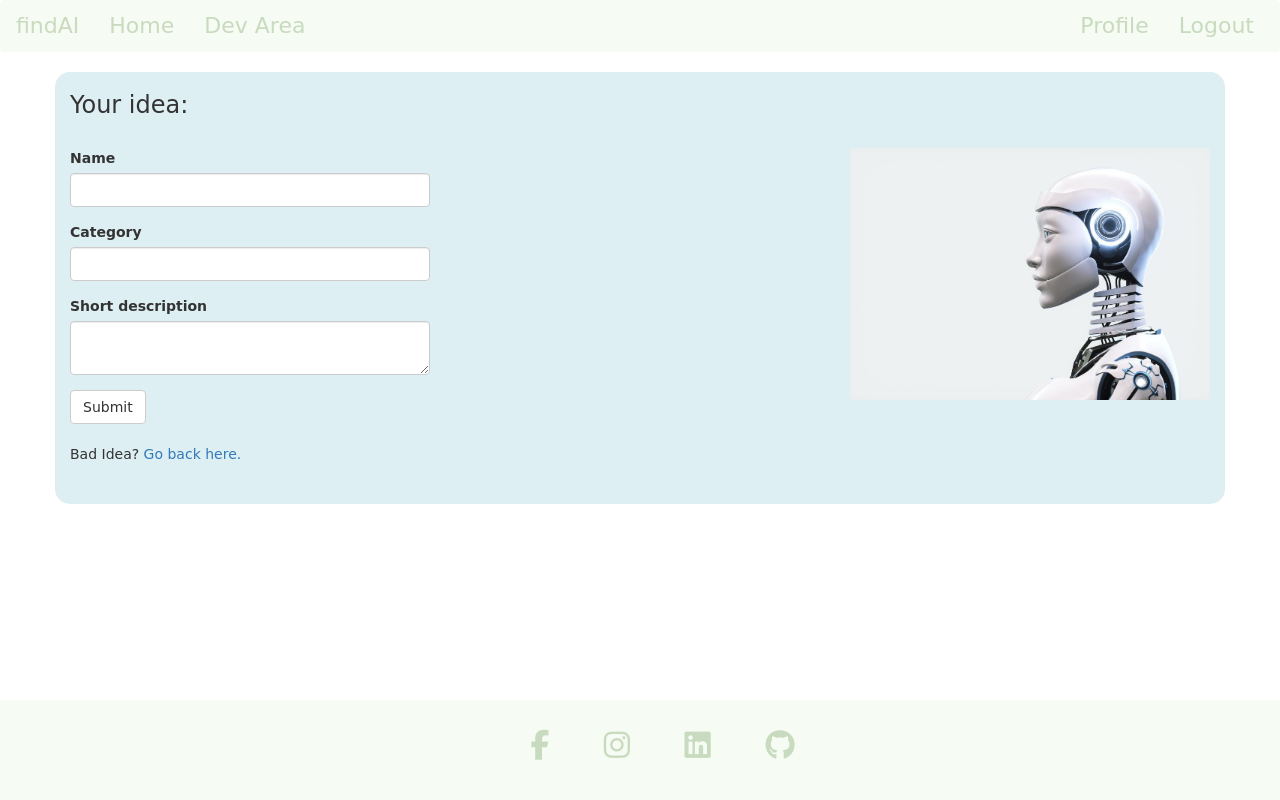
After one commit to miloshIra/findAI, a Flask app: page /model_idea in a window 1280 px wide. The commit adds this page. Run offline with Flask 2, Linux system fonts and the light colour scheme; the visitor is signed in with stand-in values (Sample User, id 1); data comes from the database, SQL or seed files in the repository; some libraries are stand-ins or nearby versions; some web fonts are replaced.

Commit message:
added idea functionality and table.

```diff
--- a/app/forms.py
+++ b/app/forms.py
@@ -1,5 +1,5 @@
 from flask_wtf import FlaskForm
-from wtforms import StringField, PasswordField, BooleanField, SubmitField
+from wtforms import StringField, PasswordField, BooleanField, SubmitField, TextAreaField
 from wtforms.validators import DataRequired, ValidationError, Email, EqualTo
 from app.models import User
 
@@ -48,3 +48,11 @@ class EditProfileForm(FlaskForm):
             user = User.query.filter_by(username=self.username.data).first()
             if user is not None:
                 raise ValidationError('Username already taken')
+
+
+class ModelIdeaForm(FlaskForm):
+    # username = StringField(validators=[DataRequired()])
+    name = StringField(validators=[DataRequired()])
+    category = StringField('Category', validators=[DataRequired()])
+    description = TextAreaField('Short description', validators=[DataRequired()])
+    submit = SubmitField('Submit')
--- a/app/models.py
+++ b/app/models.py
@@ -48,5 +48,14 @@ class User(UserMixin, db.Model):
 
 class AIService(db.Model):
     id = db.Column(UUID(as_uuid=True), primary_key=True, default=uuid.uuid4)
-    counter = db.Column(db.Integer)
+    counter = db.Column(db.Integer) # why did I use this for ??
     created = db.Column(db.DateTime, default=datetime.utcnow)
+
+
+class AIIdea(db.Model):
+    id = db.Column(UUID(as_uuid=True), primary_key=True, default=uuid.uuid4)
+    user_id = db.Column(UUID(as_uuid=True), db.ForeignKey('user.id'))
+    category = db.Column(db.String(32))
+    description = db.Column(db.Text())
+    name = db.Column(db.String(32))
+    created = db.Column(db.DateTime, default=datetime.utcnow)
--- a/app/routes.py
+++ b/app/routes.py
@@ -1,7 +1,7 @@
 from app import app, db
-from .models import User, Company
+from .models import User, Company, AIIdea
 from flask import render_template, flash, redirect, url_for, request
-from app.forms import LoginForm, RegistrationForm, EditProfileForm, CompanyRegistrationForm
+from app.forms import LoginForm, RegistrationForm, EditProfileForm, CompanyRegistrationForm, ModelIdeaForm
 from flask_login import current_user, login_user, logout_user, login_required
 from werkzeug.urls import url_parse
 from sqlalchemy.orm import joinedload
@@ -59,7 +59,6 @@ def register():
 def comp_register():
     if current_user.is_authenticated and current_user.company_id is not None:
         company = Company.query.filter_by(id=current_user.company_id).first()
-        print(company)
         flash('You already belong to company {}'.format(company.name))
         return redirect(url_for('index'))
     form = CompanyRegistrationForm()
@@ -110,3 +109,26 @@ def edit_profile():
     elif request.method == 'GET':
         form.username.data = current_user.username
     return render_template('edit_profile.html', title='Edit Profile', form=form)
+
+
+@app.route('/model_idea', methods=['GET', 'POST'])
+def model_idea():
+    if current_user.is_anonymous:
+        flash('You need to login to leave an model suggestion.')
+        return redirect(url_for('index'))
+    form = ModelIdeaForm()
+    if form.validate_on_submit():
+        idea = AIIdea(user_id=current_user.id,
+                      name=form.name.data,
+                      category=form.category.data,
+                      description=form.description.data)
+        db.session.add(idea)
+        db.session.commit()
+        flash('Your idea has been submited we will contact you as soon as possible.')
+        return redirect(url_for('index'))
+    return render_template('model_idea.html', title='Model Idea', form=form)
+
+
+@app.route('/api_docs', methods=['GET', 'POST'])
+def api_docs():
+    return render_template('api_docs', title='API documentation')
--- a/app/templates/base.html
+++ b/app/templates/base.html
@@ -20,14 +20,21 @@
 
 
 {% block content %}
-    <div class="container">
-        {% with messages = get_flashed_messages() %}
+    {% block alerts %}
+
+    {% with messages = get_flashed_messages() %}
         {% if messages %}
             {% for message in messages %}
+            <center>
             <div class="alert alert-info" role="alert">{{ message }}</div>
+            </center>
             {% endfor %}
         {% endif %}
         {% endwith %}
+    {% endblock %}
+
+
+    <div class="container">
 
         {# application content needs to be provided in the app_content block #}
         {% block app_content %}
--- a/app/templates/index.html
+++ b/app/templates/index.html
@@ -20,4 +20,6 @@
         {% include 'snippets/image.html' %}
     </div>
 
+
+
 {% endblock %}
--- /dev/null
+++ b/app/templates/model_idea.html
@@ -0,0 +1,19 @@
+{% extends "base.html" %}
+{% import 'bootstrap/wtf.html' as wtf %}
+
+
+{% block app_content %}
+    <h3>Your idea:</h3>
+   <div class="row">
+        <div class="col-md-4">
+            {{ wtf.quick_form(form) }}
+                <br>
+            <p>Bad Idea? <a href="{{ url_for('index') }}">Go back here.</a></p>
+        </div>
+       <div class="col-md-4">
+           </div>
+<!--        {% include 'snippets/desc.html' %}-->
+        {% include 'snippets/image.html' %}
+    </div>
+
+{% endblock %}
--- a/app/templates/snippets/desc.html
+++ b/app/templates/snippets/desc.html
@@ -10,7 +10,7 @@
                 made to give everyday users the power
                 of ai systems in every field. <br><br>
                 Have an idea for AI model? <br><br>
-                Let us <a>know.</a> </h3>
+                Let us <a href="{{ url_for('model_idea') }}">know.</a> </h3>
         </div>
 
 </body>
--- a/app/templates/snippets/footer.html
+++ b/app/templates/snippets/footer.html
@@ -14,12 +14,6 @@
         <div class="icons">
       <a href="" class="me-4 text-reset">
         <i class="fab fa-facebook-f"></i>
-      </a>
-      <a href="" class="me-4 text-reset">
-        <i class="fab fa-twitter"></i>
-      </a>
-      <a href="" class="me-4 text-reset">
-        <i class="fab fa-google"></i>
       </a>
       <a href="" class="me-4 text-reset">
         <i class="fab fa-instagram"></i>
--- a/app/templates/snippets/navbar.html
+++ b/app/templates/snippets/navbar.html
@@ -20,7 +20,7 @@
             <div class="collapse navbar-collapse" id="bs-example-navbar-collapse-1">
                 <ul class="nav navbar-nav">
                     <li><a href="{{ url_for('index') }}">Home</a></li>
-                    <li><a href="">Explore</a></li>
+                    <li><a href="{{ url_for('api_docs') }}">Dev Area</a></li>
                 </ul>
                 <ul class="nav navbar-nav navbar-right">
                     {% if current_user.is_anonymous %}
```
Also changed, not shown: migrations/versions/e5ed22b60e3a_added_ai_model_idea_section.py (added, +37 -0 lines).
